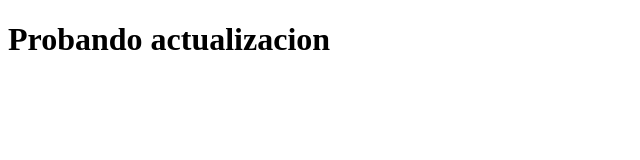
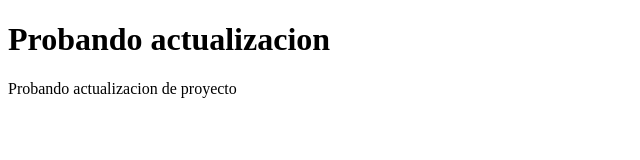
Before and after one commit to Granger-Francia/hello-world, a plain HTML site: page index.html in a window 1280 px wide. Shown: the whole page, without its empty margins (0-640 px from the left). Drawn offline with Linux system fonts and the light colour scheme.

Commit message:
Cambio en body, agregado un parrafo.

```diff
--- a/index.html
+++ b/index.html
@@ -7,7 +7,7 @@
 </head>
 <body>
     <h1>Probando actualizacion</h1>
-
+    <p>Probando actualizacion de proyecto</p>
 
 
 </body>
```
